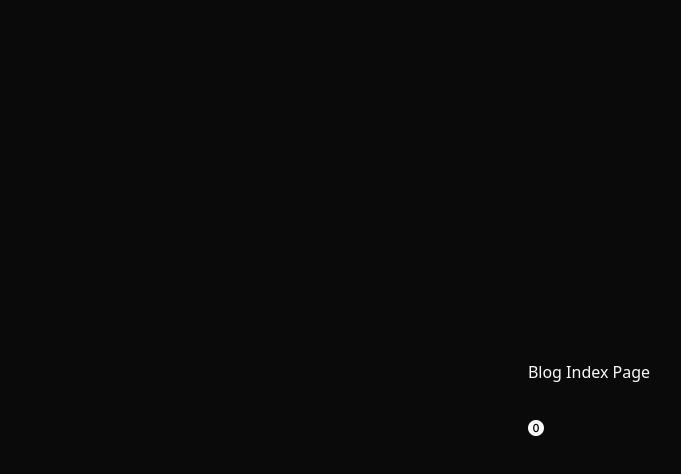
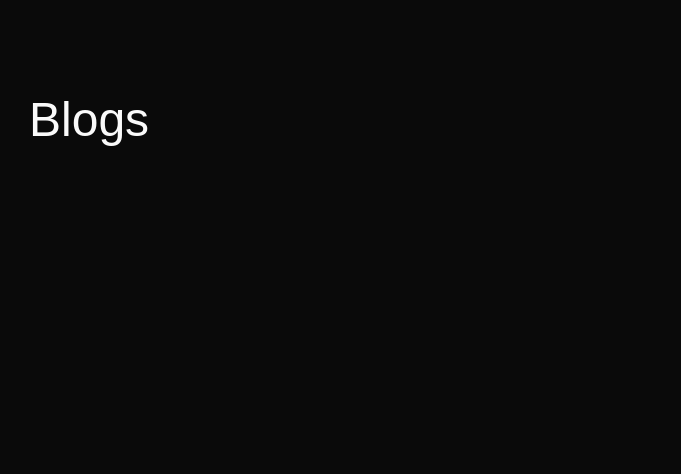
Before and after one commit to JiCui1/portfolio-v1, a Next.js app: page /blogs in a window 1280 px wide. Shown: the top 474 px of the page, without its empty margins (51-732 px from the left). Built offline with nearby package versions, Linux system fonts and the light colour scheme; a web font is replaced by a local one.

Commit message:
updated work description and blog index page style

```diff
--- a/app/blogs/page.tsx
+++ b/app/blogs/page.tsx
@@ -1,9 +1,8 @@
 export default function Blogs() {
   return (
-    <div className="grid grid-rows-[20px_1fr_20px] items-center justify-items-center min-h-screen p-8 pb-20 gap-16 sm:p-20 font-[family-name:var(--font-geist-sans)]">
-      <main className="flex flex-col gap-8 row-start-2 items-center sm:items-start">
-        Blog Index Page
-        <i className="bi bi-0-circle-fill"></i>
+    <div className=" items-start justify-items-start min-h-screen p-8 pb-20 gap-16 sm:p-20">
+      <main className="flex flex-col items-start sm:items-start">
+        <h1 className="display-2">Blogs</h1>
       </main>
     </div>
   );
--- a/app/page.tsx
+++ b/app/page.tsx
@@ -63,7 +63,8 @@ export default function Home() {
                 <p>Zetique is a bookkeeping company for small businesses. There&apos;s an internal custom task management application that they use. Prior to this task management application, Zetique team mostly managed their tasks with Excel and this task management system automated 90% of the work that they do manually with Excel and hugely increased their efficiency. </p>
                 <p>My work on zetique task management application actively involves: </p>
                 <ul className="card-list">
-                  <li className="list-disc">Task Management and Generation System</li>
+                  <li className="list-disc">Transition to Event-Driven Architecture</li>
+                  <li className="list-disc">Database Query Optimization</li>
                   <li className="list-disc">Documents Manager (Basically Google Drive MVP)</li>
                   <li className="list-disc">Time Tracking System (Basically Harvest MVP)</li>
                 </ul>
@@ -79,7 +80,8 @@ export default function Home() {
                 <p>My work on midway actively involves: </p>
                 <ul className="card-list">
                   <li className="list-disc">API integration and management for Jira, Donedone, Basecamp, Sentry</li>
-                  <li className="list-disc">Cache system</li>
+                  <li className="list-disc">API Security</li>
+                  <li className="list-disc">Caching Strategy</li>
                 </ul>
               </CardContent>
             </Card>
```
